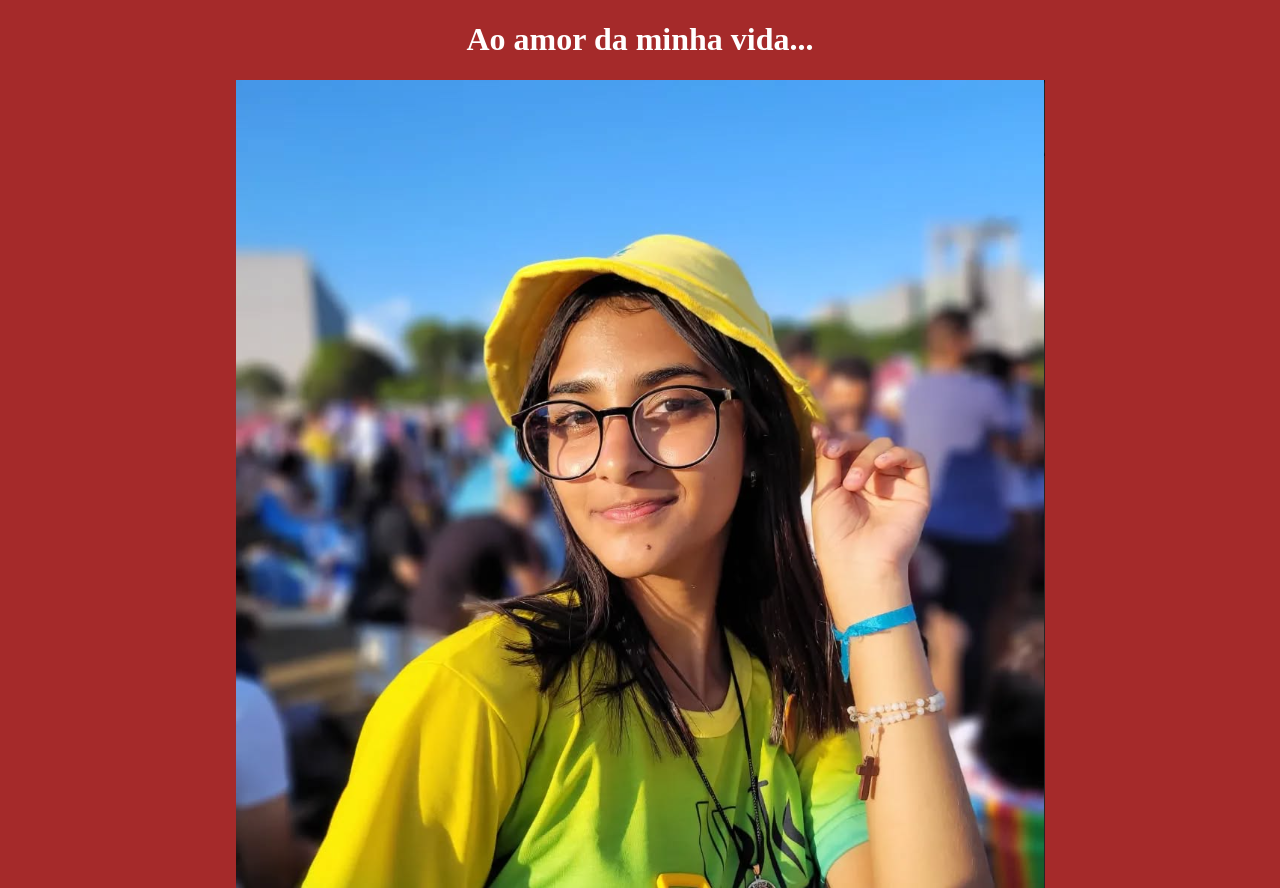
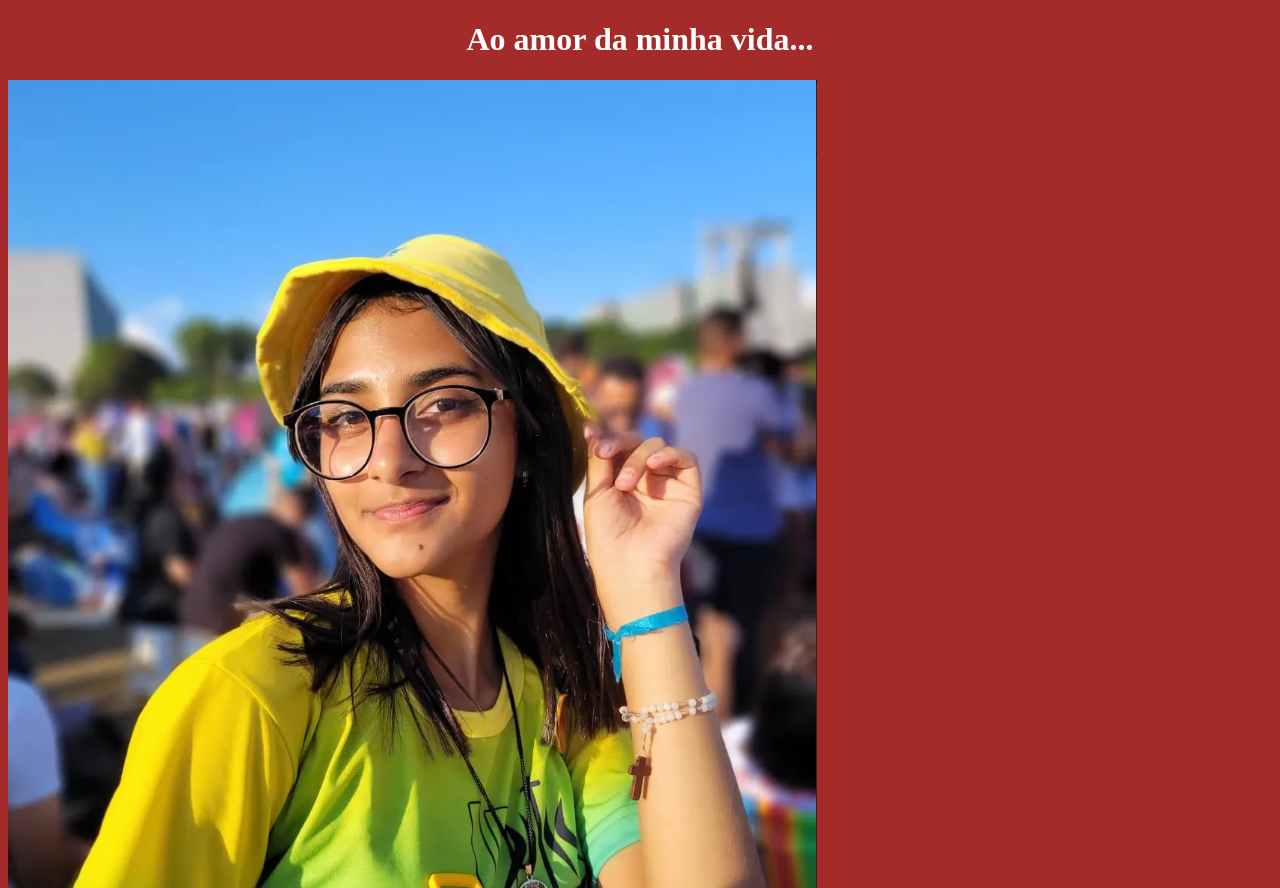
Before and after one commit to LazaroXimenes/index, a plain HTML site: page para o amor da minha vida/index.html in a window 1280 px wide. Shown: the top 888 px of the page. Drawn offline with Linux system fonts and the light colour scheme.

Commit message:
Update index.html

```diff
--- a/para o amor da minha vida/index.html
+++ b/para o amor da minha vida/index.html
@@ -14,7 +14,7 @@
     <center>
         <H1 style="color: white;">Ao amor da minha vida...</H1>
     </center>
-    <center><img src="https://github.com/LazaroXimenes/index/blob/main/para%20o%20amor%20da%20minha%20vida/Captura%20de%20tela%202026-01-04%20004709.png" alt="imagem do meu amor"></center>
+    <img src="https://github.com/LazaroXimenes/index/blob/main/para%20o%20amor%20da%20minha%20vida/Captura%20de%20tela%202026-01-04%20004709.png" alt="imagem do meu amor"></center>
     <p style="color: white;"><big>São esses seus olhinhos que me apaixonaram, e me fazem apaixonar todos os dias, <strong>te amo minha vida</strong></big></p>
     😍
     <p style="color: white;"><strong>esse é o ano da nossa construção, rumo a nossa família...</strong></p>
```
